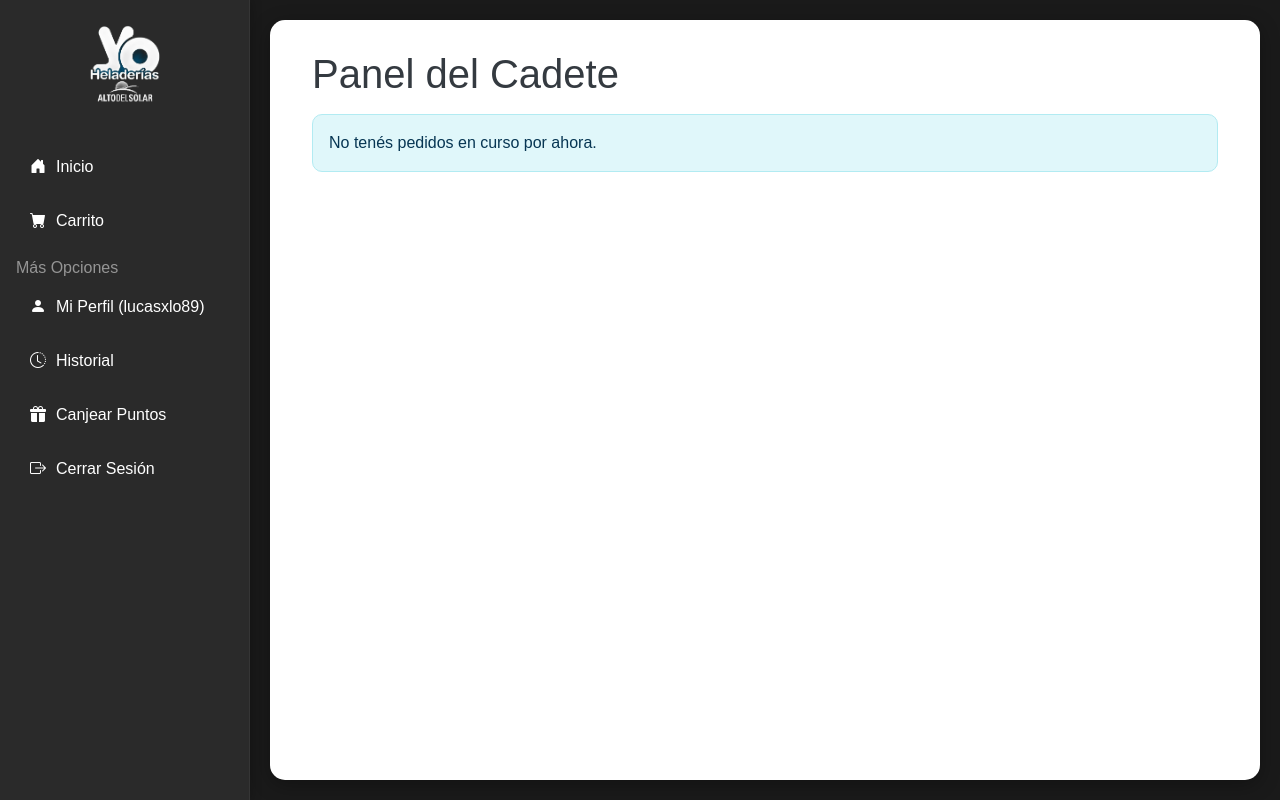
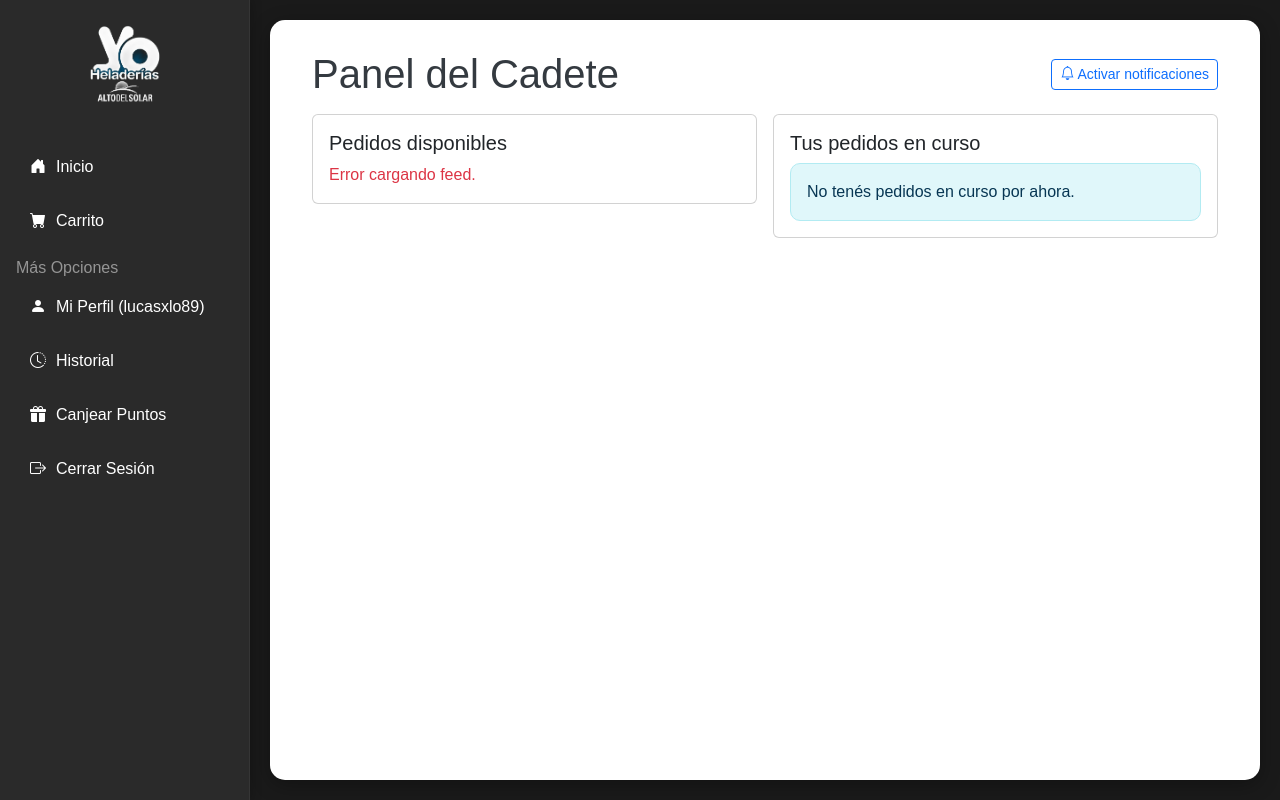
Before and after one commit to Whoami497/yoheladeria, a Django app: page /cadete/panel/ in a window 1280 px wide. Run offline with Django 5.2, Linux system fonts and the light colour scheme; a user stored in the database is signed in; data comes from the database, SQL or seed files in the repository.

Commit message:
panel cadete probando pa

```diff
--- a/pedidos/templates/pedidos/base.html
+++ b/pedidos/templates/pedidos/base.html
@@ -81,6 +81,11 @@
                   <i class="bi bi-bicycle"></i> Panel del Cadete
                 </a>
               </li>
+              <li class="nav-item">
+                <a class="nav-link {% if request.resolver_match.url_name == 'cadete_historial' %}active{% endif %}" href="{% url 'cadete_historial' %}">
+                  <i class="bi bi-clock-history"></i> Historial
+                </a>
+              </li>
               <li class="nav-item px-3 mt-2 text-white-50">Disponibilidad</li>
               <li class="nav-item px-3">
                 <button class="btn btn-sm btn-secondary" id="btn-cadete-dispo-desktop" data-on="0">
@@ -156,12 +161,15 @@
     {% with url_name=request.resolver_match.url_name %}
       {% if user.is_authenticated and user.cadeteprofile %}
         <!-- Barra para CADETE -->
-        <nav class="mobile-tabbar">
+        <nav class="mobile-tabbar" aria-label="Navegación cadete">
           <a class="mbn-item {% if url_name == 'panel_cadete' %}active{% endif %}" href="{% url 'panel_cadete' %}">
             <i class="bi bi-bicycle"></i><span>Panel</span>
           </a>
           <a href="#" class="mbn-item" id="btn-cadete-dispo" data-on="0">
             <i class="bi bi-power"></i><span>Disponible</span>
+          </a>
+          <a class="mbn-item {% if url_name == 'cadete_historial' %}active{% endif %}" href="{% url 'cadete_historial' %}">
+            <i class="bi bi-clock-history"></i><span>Historial</span>
           </a>
           <a class="mbn-item" href="{% url 'logout_cadete' %}">
             <i class="bi bi-box-arrow-right"></i><span>Salir</span>
@@ -169,7 +177,7 @@
         </nav>
       {% else %}
         <!-- Barra para CLIENTE -->
-        <nav class="mobile-tabbar">
+        <nav class="mobile-tabbar" aria-label="Navegación cliente">
           <a class="mbn-item {% if url_name == 'index' %}active{% endif %}" href="{% url 'index' %}">
             <i class="bi bi-house-door"></i><span>Inicio</span>
           </a>
@@ -214,7 +222,6 @@
           if(!res) return;
 
           const j = await res.json().catch(()=>({}));
-          const ok = j && j.ok;
           const val = !!(j && j.disponible);
 
           const btnM = document.getElementById('btn-cadete-dispo');
--- a/pedidos/templates/pedidos/panel_cadete.html
+++ b/pedidos/templates/pedidos/panel_cadete.html
@@ -1,73 +1,173 @@
 {% extends 'pedidos/base.html' %}
+{% load static %}
 {% block content %}
 <div class="container">
-  <h1 class="mb-3">Panel del Cadete</h1>
+  <div class="d-flex align-items-center justify-content-between mb-3">
+    <h1 class="mb-0">Panel del Cadete</h1>
+    <button id="btn-push" class="btn btn-outline-primary btn-sm">
+      <i class="bi bi-bell"></i> Activar notificaciones
+    </button>
+  </div>
+
+  <div class="row g-3">
+    <div class="col-12 col-lg-6">
+      <div class="card">
+        <div class="card-body">
+          <h5 class="card-title">Pedidos disponibles</h5>
+          <div id="feed">
+            <div class="text-muted">Buscando pedidos…</div>
+          </div>
+        </div>
+      </div>
+    </div>
+
+    <div class="col-12 col-lg-6">
+      <div class="card">
+        <div class="card-body">
+          <h5 class="card-title">Tus pedidos en curso</h5>
 
           {% if pedidos_en_curso %}
-    <div class="row g-3">
             {% for p in pedidos_en_curso %}
-        <div class="col-12">
-          <div class="card shadow-sm">
-            <div class="card-body">
-              <div class="d-flex justify-content-between align-items-start">
+              <div class="border rounded p-2 mb-2">
+                <div class="d-flex justify-content-between">
                   <div>
-                  <h5 class="card-title mb-1">Pedido #{{ p.id }}</h5>
-                  <div class="text-muted small mb-2">
-                    {{ p.cliente_nombre }} — {{ p.cliente_direccion }} — {{ p.cliente_telefono }}
-                  </div>
-                  <ul class="mb-2">
+                    <div class="fw-semibold">#{{ p.id }} — {{ p.cliente_direccion }}</div>
+                    <div class="small text-muted">{{ p.cliente_nombre }} · {{ p.cliente_telefono }}</div>
+                    <ul class="small mt-2 mb-1">
                       {% for d in p.detalles.all %}
-                      <li>
-                        {{ d.cantidad }}× {{ d.producto.nombre }}
-                        {% if d.opcion_seleccionada %} - {{ d.opcion_seleccionada.nombre_opcion }}{% endif %}
-                        {% if d.sabores.all %} — Sabores: {{ d.sabores.all|join:", " }}{% endif %}
-                      </li>
+                        <li>{{ d.cantidad }}× {{ d.producto.nombre }}{% if d.opcion_seleccionada %} - {{ d.opcion_seleccionada.nombre_opcion }}{% endif %}</li>
                       {% endfor %}
                     </ul>
                     <span class="badge bg-info text-dark">Estado: <span id="estado-{{ p.id }}">{{ p.estado }}</span></span>
                   </div>
                   <div class="text-end">
-                  <button class="btn btn-outline-primary btn-sm mb-2 cadete-accion" data-id="{{ p.id }}" data-estado="EN_CAMINO">
-                    Marcar en camino
-                  </button>
-                  <br>
-                  <button class="btn btn-success btn-sm cadete-accion" data-id="{{ p.id }}" data-estado="ENTREGADO">
-                    Marcar entregado
-                  </button>
+                    <button class="btn btn-outline-primary btn-sm mb-1 cadete-accion" data-id="{{ p.id }}" data-estado="EN_CAMINO">En camino</button><br>
+                    <button class="btn btn-success btn-sm cadete-accion" data-id="{{ p.id }}" data-estado="ENTREGADO">Entregado</button>
+                  </div>
+                </div>
+              </div>
+            {% endfor %}
+          {% else %}
+            <div class="alert alert-info mb-0">No tenés pedidos en curso por ahora.</div>
+          {% endif %}
+
         </div>
       </div>
     </div>
   </div>
 </div>
-      {% endfor %}
-    </div>
-  {% else %}
-    <div class="alert alert-info">No tenés pedidos en curso por ahora.</div>
-  {% endif %}
-</div>
 
 <script>
 (function(){
+  // ===== CSRF helper
   function getCookie(name){
     const v = `; ${document.cookie}`.split(`; ${name}=`);
     if (v.length === 2) return v.pop().split(';').shift();
   }
   const csrftoken = getCookie('csrftoken');
 
+  // ===== Polling de feed
+  async function loadFeed(){
+    const box = document.getElementById('feed');
+    try{
+      const r = await fetch("{% url 'cadete_feed' %}", {headers:{'X-Requested-With':'XMLHttpRequest'}});
+      const j = await r.json();
+      if(!j.ok){ box.innerHTML = '<div class="text-danger">Error cargando feed.</div>'; return; }
+      if(!j.pedidos.length){ box.innerHTML = '<div class="alert alert-secondary mb-0">No hay pedidos disponibles ahora.</div>'; return; }
+
+      box.innerHTML = j.pedidos.map(p => `
+        <div class="border rounded p-2 mb-2">
+          <div class="d-flex justify-content-between">
+            <div>
+              <div class="fw-semibold">#${p.id} — ${p.cliente_direccion}</div>
+              <div class="small text-muted">${p.cliente_nombre} · ${p.cliente_telefono}</div>
+              <ul class="small mt-2 mb-1">
+                ${(p.detalles||[]).map(d => `<li>${d.cant}× ${d.producto}${d.opcion? ' - '+d.opcion : ''}</li>`).join('')}
+              </ul>
+            </div>
+            <div class="text-end">
+              <button class="btn btn-primary btn-sm" data-accept="${p.id}">Aceptar</button>
+            </div>
+          </div>
+        </div>
+      `).join('');
+
+      // bind aceptar
+      box.querySelectorAll('[data-accept]').forEach(b=>{
+        b.addEventListener('click', async function(){
+          const id = this.dataset.accept;
+          const fd = new FormData();
+          fd.append('dummy','1'); // body no vacío
+          const res = await fetch(`/cadete/aceptar-pedido/${id}/`, {
+            method:'POST', headers:{'X-CSRFToken': csrftoken}
+            ,body: fd
+          }).catch(()=>null);
+          if(!res){ alert('Sin conexión'); return; }
+          if(res.redirected){ location.href = res.url; return; }
+          if(res.ok){ loadFeed(); location.reload(); return; }
+          alert('No se pudo aceptar el pedido.');
+        });
+      });
+
+    }catch(e){
+      box.innerHTML = '<div class="text-danger">Error de red.</div>';
+    }
+  }
+  loadFeed();
+  setInterval(loadFeed, 8000);
+
+  // ===== Acciones En camino / Entregado
   document.querySelectorAll('.cadete-accion').forEach(btn=>{
     btn.addEventListener('click', async function(){
       const id = this.dataset.id, estado = this.dataset.estado;
       const fd = new FormData(); fd.append('estado', estado);
       const res = await fetch(`/cadete/estado/${id}/`, {method:'POST', headers:{'X-CSRFToken': csrftoken}, body: fd}).catch(()=>null);
-      if(!res) return;
+      if(!res) return alert('Error de red');
       const j = await res.json().catch(()=>({}));
       if(j.ok){
         document.getElementById(`estado-${id}`).textContent = j.estado;
-      } else {
+      }else{
         alert('No se pudo actualizar el estado.');
       }
     });
   });
+
+  // ===== Activar Push
+  function urlBase64ToUint8Array(b64){
+    const pad = '='.repeat((4 - b64.length % 4) % 4);
+    const base64 = (b64 + pad).replace(/-/g,'+').replace(/_/g,'/');
+    const raw = atob(base64);
+    const arr = new Uint8Array(raw.length);
+    for (let i=0;i<raw.length;i++) arr[i]=raw.charCodeAt(i);
+    return arr;
+  }
+
+  document.getElementById('btn-push').addEventListener('click', async ()=>{
+    try{
+      if (!('serviceWorker' in navigator) || !('PushManager' in window)){
+        alert('Notificaciones no soportadas en este dispositivo.');
+        return;
+      }
+      const reg = await navigator.serviceWorker.register("{% static 'js/cadete-sw.js' %}");
+      const perm = await Notification.requestPermission();
+      if (perm !== 'granted'){ alert('Permiso denegado.'); return; }
+
+      const vapid = "{{ vapid_public_key|default:'' }}";
+      const sub = await reg.pushManager.subscribe({
+        userVisibleOnly: true,
+        applicationServerKey: urlBase64ToUint8Array(vapid)
+      });
+      const res = await fetch("{% url 'save_subscription' %}", {
+        method:'POST', headers:{'Content-Type':'application/json','X-CSRFToken': csrftoken},
+        body: JSON.stringify(sub)
+      });
+      if(res.ok){ alert('Notificaciones activadas ✅'); }
+      else{ alert('No se pudo guardar la suscripción'); }
+    }catch(e){
+      alert('Error activando notificaciones');
+      console.log(e);
+    }
+  });
 })();
 </script>
 {% endblock %}
--- a/pedidos/urls.py
+++ b/pedidos/urls.py
@@ -42,6 +42,10 @@
     # NUEVO: Acciones rápidas del cadete
     path('cadete/disponible/', views.cadete_toggle_disponible, name='cadete_toggle_disponible'),
     path('cadete/estado/<int:pedido_id>/', views.cadete_set_estado, name='cadete_set_estado'),
+# --- Cadetes extra ---
+path('cadete/feed/', views.cadete_feed, name='cadete_feed'),               # JSON: pedidos disponibles
+path('cadete/historial/', views.cadete_historial, name='cadete_historial'),# Historial del cadete
+path('cadete/estado/<int:pedido_id>/', views.cadete_set_estado, name='cadete_set_estado'),  # ya la tenías, por si faltaba
 
     # --- Mercado Pago ---
     path('pagos/mp/webhook/', views.mp_webhook_view, name='mp_webhook'),
--- a/pedidos/views.py
+++ b/pedidos/views.py
@@ -13,20 +13,20 @@
 from django.urls import reverse
 from django.utils import timezone
 from datetime import timedelta
+from django.db.models import Q
+from django.views.decorators.csrf import csrf_exempt
+from decimal import Decimal
+from channels.layers import get_channel_layer
+from asgiref.sync import async_to_sync
+import json
+import mercadopago
 
 from .forms import ClienteRegisterForm, ClienteProfileForm
 from .models import (
     Producto, Sabor, Pedido, DetallePedido, Categoria,
     OpcionProducto, ClienteProfile, ProductoCanje, CadeteProfile
 )
-from decimal import Decimal
 from django.contrib import messages
-
-from channels.layers import get_channel_layer
-from asgiref.sync import async_to_sync
-import json
-from django.views.decorators.csrf import csrf_exempt
-import mercadopago
 
 
 # =========================
@@ -45,14 +45,51 @@
     return url
 
 
+def _notify_cadetes_new_order(request, pedido):
+    """
+    Envia WebPush a todos los cadetes con subscription_info.
+    Llega aunque tengan Chrome cerrado/bloqueado.
+    Requiere WEBPUSH_SETTINGS con VAPID_PRIVATE_KEY y VAPID_ADMIN_EMAIL.
+    """
+    try:
+        from pywebpush import webpush
+    except Exception as e:
+        print(f"WEBPUSH no disponible: {e}")
+        return
+
+    vapid = getattr(settings, 'WEBPUSH_SETTINGS', {}) or {}
+    priv = vapid.get('VAPID_PRIVATE_KEY')
+    admin = vapid.get('VAPID_ADMIN_EMAIL') or 'admin@example.com'
+    if not priv:
+        print("WEBPUSH: Falta VAPID_PRIVATE_KEY en settings.")
+        return
+
+    url = _abs_https(request, reverse('panel_cadete'))
+    payload = {
+        "title": "Nuevo pedido disponible",
+        "body": f"Pedido #{pedido.id} — {pedido.cliente_direccion or ''}",
+        "url": url,
+    }
+
+    cadetes = CadeteProfile.objects.exclude(subscription_info__isnull=True)
+    for cp in cadetes:
+        sub = cp.subscription_info or {}
+        if not isinstance(sub, dict):
+            continue
+        try:
+            webpush(
+                subscription_info=sub,
+                data=json.dumps(payload),
+                vapid_private_key=priv,
+                vapid_claims={"sub": f"mailto:{admin}"}
+            )
+        except Exception as e:
+            print(f"WEBPUSH cadete {cp.user_id} error: {e}")
+
+
 # =========================
 # === CATÁLOGO / HOME
 # =========================
-# =========================
-# === CATÁLOGO / HOME
-# =========================
-from django.db.models import Q
-
 def index(request):
     q = (request.GET.get('q') or '').strip()
     cat = request.GET.get('cat')  # id de categoría
@@ -65,7 +102,7 @@
     if q:
         productos = productos.filter(
             Q(nombre__icontains=q) |
-            Q(descripcion__icontains=q)  # si no tenés este campo, podés quitar esta línea
+            Q(descripcion__icontains=q)
         )
 
     if sort == 'precio_asc':
@@ -87,7 +124,6 @@
         'sort': sort,
     }
     return render(request, 'pedidos/index.html', contexto)
-
 
 
 def detalle_producto(request, producto_id):
@@ -444,8 +480,6 @@
     return render(request, 'pedidos/carrito.html', contexto)
 
 
-
-
 def eliminar_del_carrito(request, item_key):
     if 'carrito' in request.session:
         carrito = request.session['carrito']
@@ -458,9 +492,11 @@
             messages.warning(request, 'El producto que intentaste eliminar ya no está en tu carrito.')
     return redirect('ver_carrito')
 
+
 @require_POST
 def carrito_set_nota(request):
     """
+    (Aún disponible por compatibilidad, aunque ahora usamos nota general)
     Guarda/borra una 'nota' por ítem del carrito (en sesión).
     Espera: key (clave del item), nota (texto).
     """
@@ -479,7 +515,6 @@
     request.session['carrito'] = cart
     request.session.modified = True
     return JsonResponse({'ok': True})
-
 
 
 def productos_por_categoria(request, categoria_id):
@@ -579,9 +614,6 @@
 # =========================
 # === PANEL DE ALERTAS TIENDA (HOY/AYER/ANTERIORES)
 # =========================
-from django.utils import timezone
-from datetime import timedelta
-
 def panel_alertas(request):
     """
     Muestra HOY (activos), AYER (plegable) y ENTREGADOS de hoy (plegable al final).
@@ -666,7 +698,6 @@
     return JsonResponse({'pedidos': [serialize(p) for p in qs]})
 
 
-
 def panel_alertas_anteriores(request):
     """
     Listado simple (HTML directo) de pedidos anteriores a AYER.
@@ -736,6 +767,7 @@
     pedido.estado = 'EN_PREPARACION'
     pedido.save(update_fields=['estado'])
 
+    # WebSocket a tablets/tienda (como ya tenías) + Push a cadetes
     try:
         channel_layer = get_channel_layer()
 
@@ -763,6 +795,12 @@
         print(f"WEBSOCKET: Alerta para Pedido #{pedido.id} enviada al grupo 'cadetes_disponibles'.")
     except Exception as e:
         print(f"ERROR al enviar notificación por WebSocket a cadetes: {e}")
+
+    # ➜ Enviar Push (para móviles con la app/navegador cerrado)
+    try:
+        _notify_cadetes_new_order(request, pedido)
+    except Exception as e:
+        print(f"Notify cadetes error: {e}")
 
     if request.headers.get('x-requested-with') == 'XMLHttpRequest':
         return JsonResponse({'ok': True, 'pedido_id': pedido.id, 'estado': 'EN_PREPARACION'})
@@ -843,7 +881,7 @@
     logout(request)
     messages.info(request, "Has cerrado sesión como cadete.")
     return redirect('login_cadete')
-from django.views.decorators.http import require_http_methods
+
 
 @login_required
 @require_POST
@@ -860,7 +898,6 @@
     prof = request.user.cadeteprofile
     used_model_field = False
 
-    # Intentar usar campo del modelo si existe
     if hasattr(prof, 'disponible'):
         try:
             prof.disponible = val
@@ -869,7 +906,6 @@
         except Exception:
             used_model_field = False
 
-    # Fallback en sesión
     if not used_model_field:
         request.session['cadete_disponible'] = val
         request.session.modified = True
@@ -889,7 +925,6 @@
 
     pedido = get_object_or_404(Pedido, id=pedido_id)
 
-    # Debe ser el cadete asignado
     if pedido.cadete_asignado != request.user.cadeteprofile:
         return JsonResponse({'ok': False, 'error': 'no_autorizado'}, status=403)
 
@@ -929,6 +964,55 @@
     except Exception as e:
         print(f"ERROR: Excepción inesperada en save_subscription: {e}")
         return JsonResponse({'status': 'error', 'message': str(e)}, status=500)
+
+
+@login_required
+def cadete_feed(request):
+    """
+    Lista pedidos disponibles para aceptar:
+      - estado EN_PREPARACION
+      - sin cadete asignado
+    Se usa por polling desde el panel del cadete.
+    """
+    if not hasattr(request.user, 'cadeteprofile'):
+        return JsonResponse({'ok': False, 'error': 'no_cadete'}, status=403)
+
+    pedidos = (Pedido.objects
+               .filter(estado='EN_PREPARACION', cadete_asignado__isnull=True)
+               .order_by('-fecha_pedido')[:50])
+
+    def ser(p):
+        return {
+            'id': p.id,
+            'cliente_nombre': p.cliente_nombre or '',
+            'cliente_direccion': p.cliente_direccion or '',
+            'cliente_telefono': p.cliente_telefono or '',
+            'total': str(p.total_pedido or 0),
+            'detalles': [{
+                'producto': d.producto.nombre,
+                'opcion': d.opcion_seleccionada.nombre_opcion if d.opcion_seleccionada else None,
+                'cant': d.cantidad,
+                'sabores': [s.nombre for s in d.sabores.all()],
+            } for d in p.detalles.all()],
+        }
+
+    return JsonResponse({'ok': True, 'pedidos': [ser(p) for p in pedidos]})
+
+
+@login_required
+def cadete_historial(request):
+    """
+    Últimos 50 pedidos ENTREGADOS/CANCELADOS del cadete.
+    """
+    if not hasattr(request.user, 'cadeteprofile'):
+        return redirect('index')
+
+    pedidos = (Pedido.objects
+               .filter(cadete_asignado=request.user.cadeteprofile,
+                       estado__in=['ENTREGADO', 'CANCELADO'])
+               .order_by('-fecha_pedido')[:50])
+
+    return render(request, 'pedidos/cadete_historial.html', {'pedidos': pedidos})
 
 
 # =========================
```
Also changed, not shown: pedidos/templates/pedidos/cadete_historial.html (added, +23 -0 lines), static/js/cadete-sw.js (added, +27 -0 lines). Lines whose indentation alone changed are shown as unchanged.
